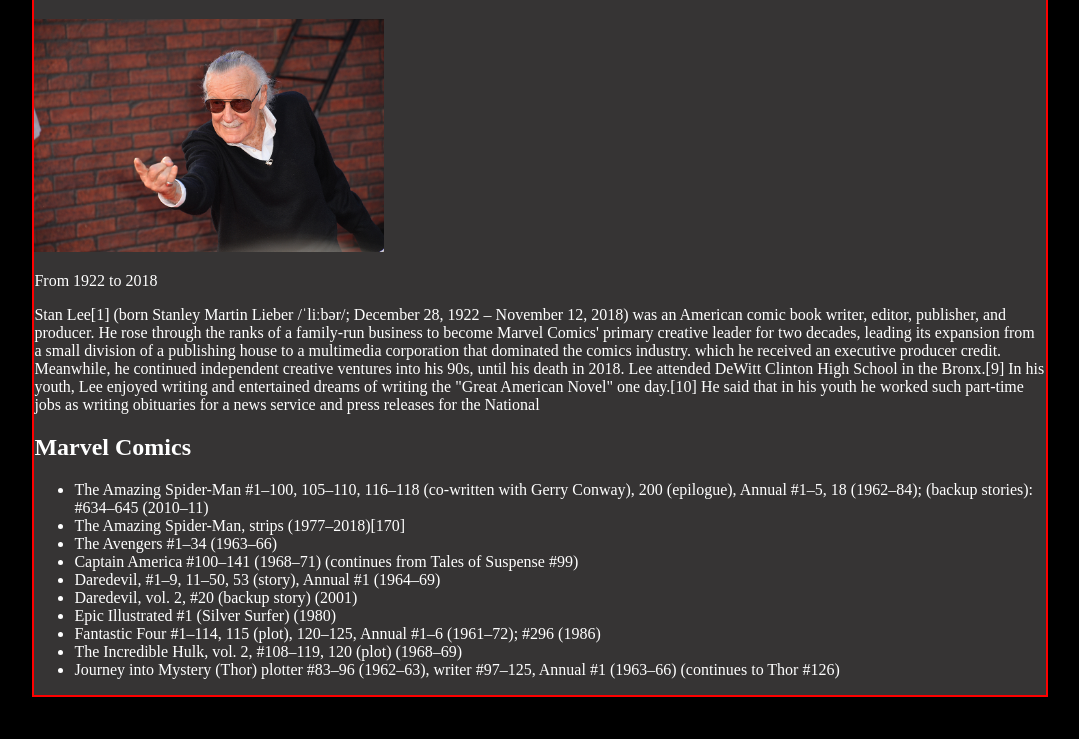
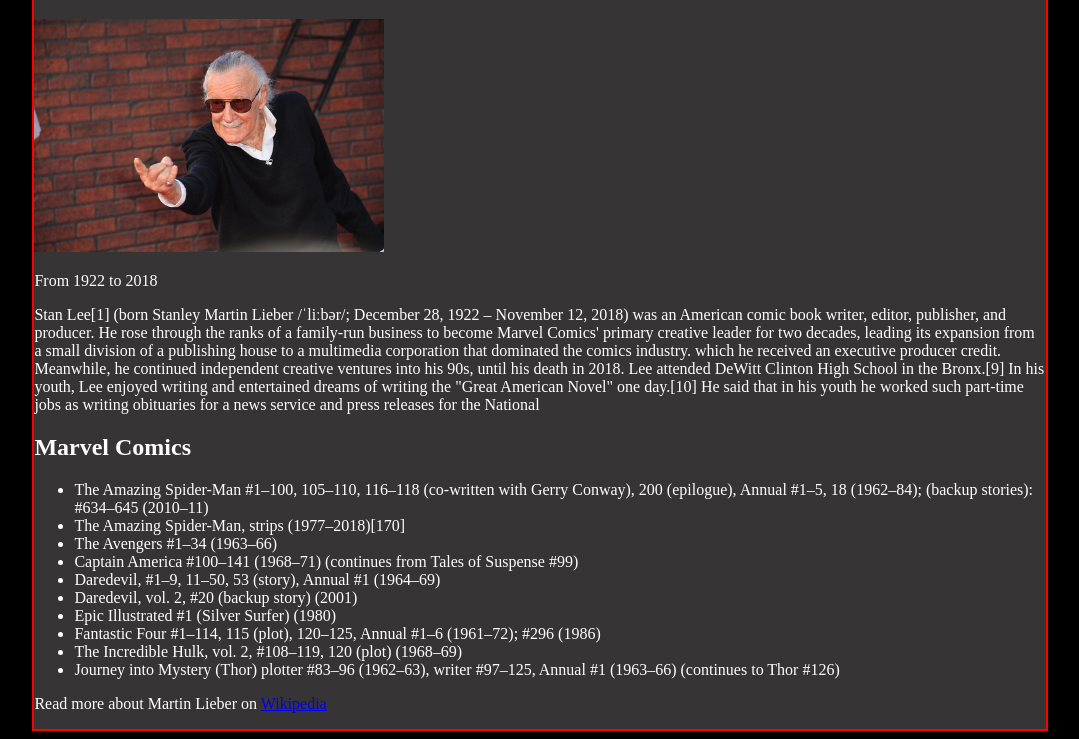
Before and after one commit to okan87/Html-Website, a plain HTML site: page index.html in a window 1280 px wide. Shown: the part 71-810 px from the top of the page, without its empty margins (100-1179 px from the left). Drawn offline with Linux system fonts and the light colour scheme.

Commit message:
index.html fixed

```diff
--- a/index.html
+++ b/index.html
@@ -30,14 +30,17 @@
             <li>Epic Illustrated #1 (Silver Surfer) (1980)
             </li>
             <li>Fantastic Four #1–114, 115 (plot), 120–125, Annual #1–6 (1961–72); #296 (1986)
-            </liThe Incredible Hulk, vol. 2, #108–119, 120 (plot) (1968–69)
->
+            </liThe Incredible Hulk, vol. 2, #108–119, 120 (plot) (1968–69)>
             <li>The Incredible Hulk, vol. 2, #108–119, 120 (plot) (1968–69)
-</li>
+            </li>
             <li>Journey into Mystery (Thor) plotter #83–96 (1962–63), writer #97–125, Annual #1 (1963–66) (continues to Thor #126)
             </li>
 
         </ul>
+
+        <p id="footer">
+            Read more about Martin Lieber on <a href="https://en.wikipedia.org/wiki/Stan_Lee" target="_blank" id="link">Wikipedia</a>
+        </p>
 
 
 
```
